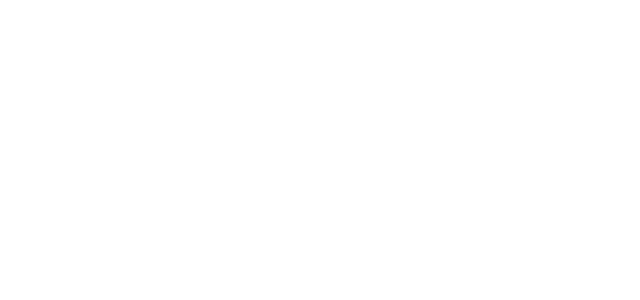
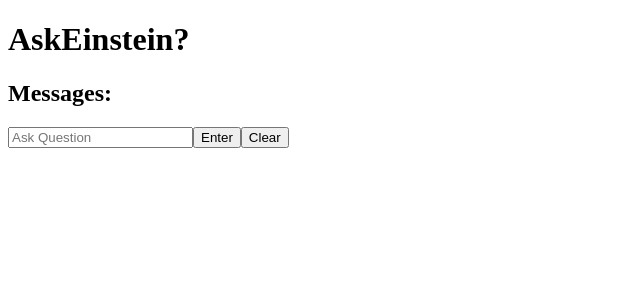
Before and after one commit to DylanM2023/AskEinstein, a React (Vite) app in the folder Ask_Einstein/: page / in a window 1280 px wide. Shown: the top 300 px of the page, without its empty margins (0-640 px from the left). Built offline with nearby package versions, Linux system fonts and the light colour scheme.

Commit message:
Added messaging functionality
Created two sets of state. The purpose of this is to allow the user to enter messages which are stored in a list and dynamically rendered.

```diff
--- a/Ask_Einstein/index.html
+++ b/Ask_Einstein/index.html
@@ -2,7 +2,6 @@
 <html lang="en">
   <head>
     <meta charset="UTF-8" />
-    <link rel="icon" type="image/svg+xml" href="/favicon.svg" />
     <meta name="viewport" content="width=device-width, initial-scale=1.0" />
     <title>ask-einstein</title>
   </head>
--- a/Ask_Einstein/src/App.jsx
+++ b/Ask_Einstein/src/App.jsx
@@ -1,4 +1,35 @@
+import { useState } from "react";
+
 function App() {
-}
+
+    const [message, setMessage] = useState("");
+    const [history, setHistory] = useState([]);
+
+    const MessageHandler = (e) => {
+        e.preventDefault()
+        setHistory([...history, message])
+        setMessage("")
+    };
+
+    return(
+    <>
+        <h1>AskEinstein?</h1>
+        <h2>Messages:</h2>
+
+        <ul>
+            {history.map((item, index)=>(
+                <p key={index}>You: {item}</p>
+            ))}
+        </ul>
+
+        <div>
+            <input type="search" placeholder="Ask Question" value={message} onChange={(e)=>{setMessage(e.target.value)}}/>
+            <button onClick={MessageHandler}>Enter</button>
+            <button onClick={()=>{setHistory([])}}>Clear</button>
+        </div>
+
+    </>
+    );
+};
 
 export default App
```
Also changed, not shown: 1 other file (tests, documents, lock files or other folders).
